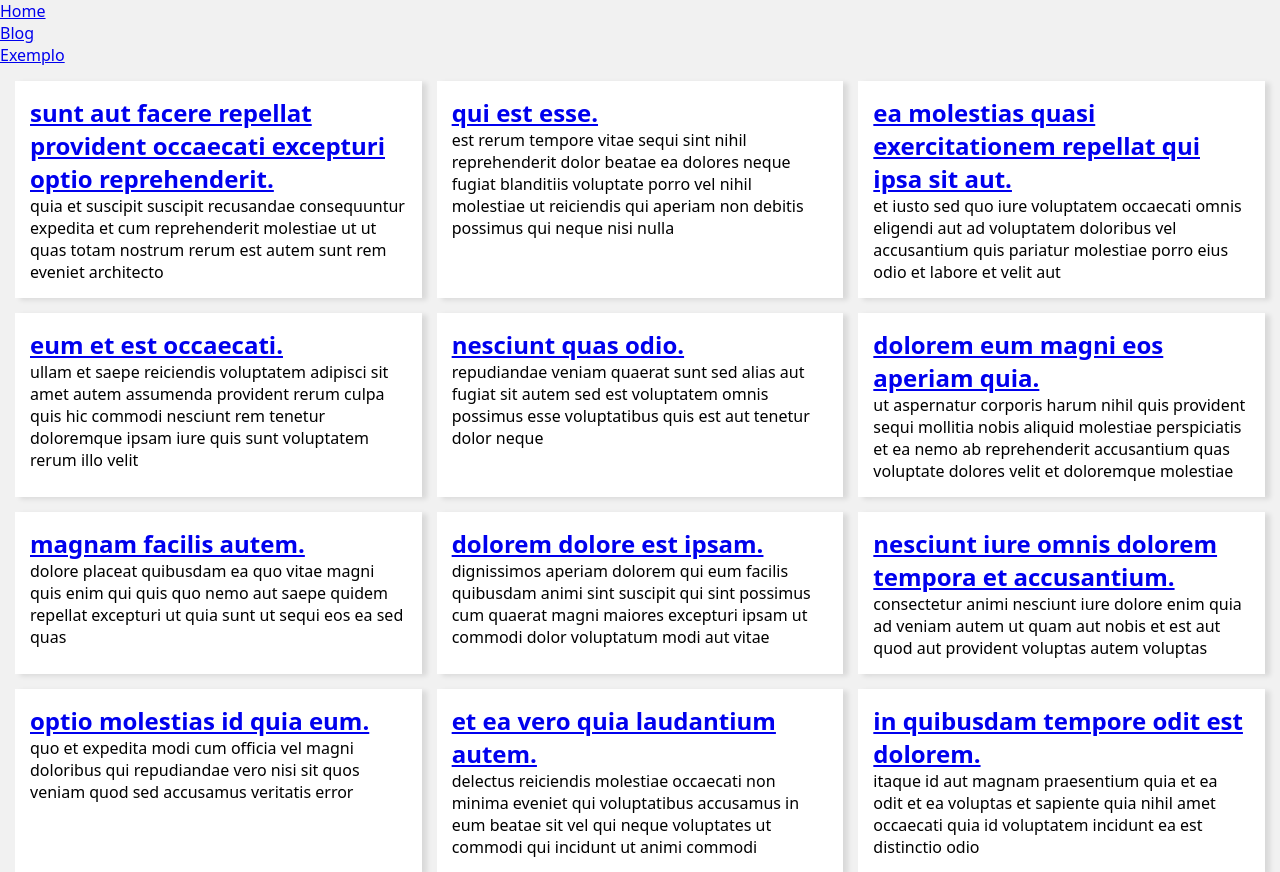
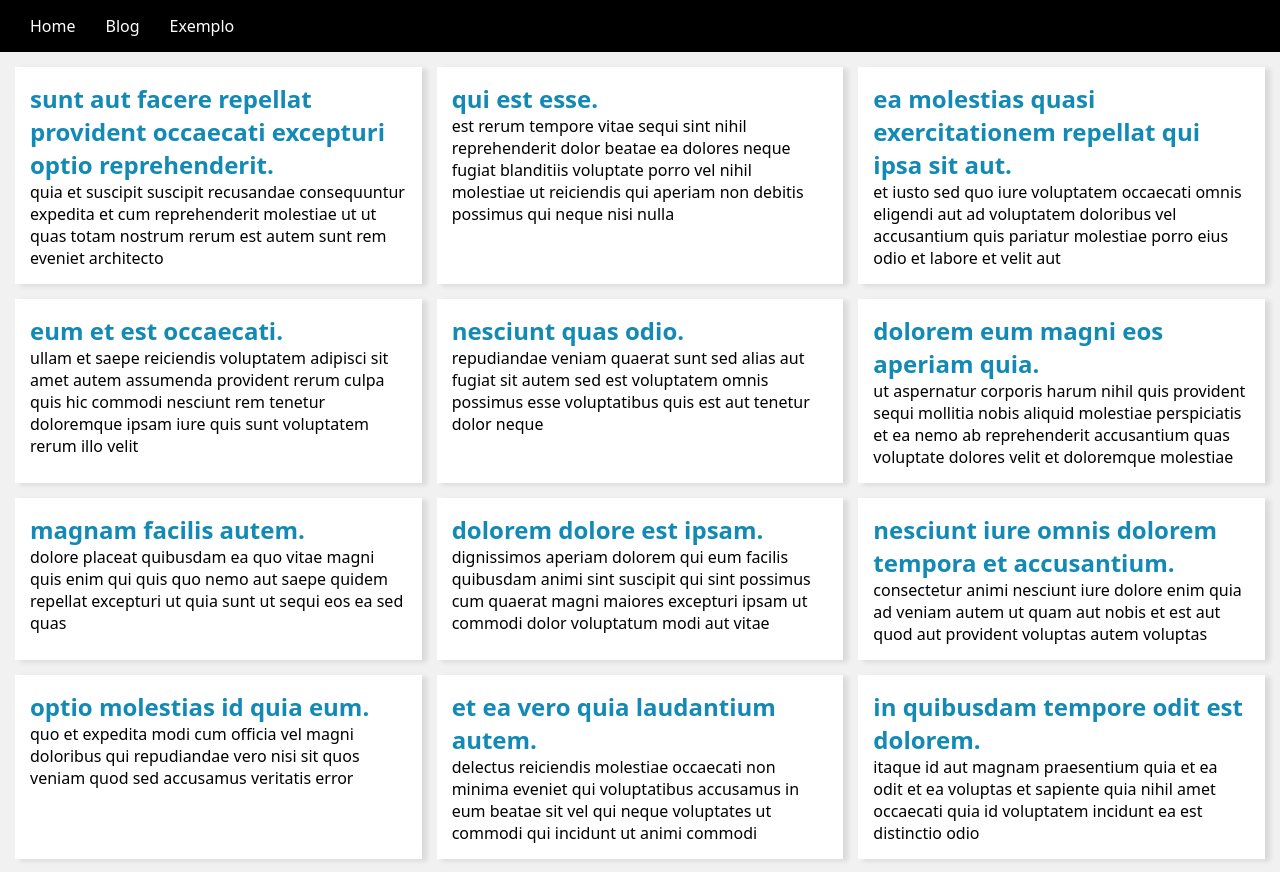
Before and after one commit to leovoltz/django-base, a Django app: page /blog/ in a window 1280 px wide. Shown: the top 872 px of the page. Run offline with Django 4.2, Linux system fonts and the light colour scheme.

Commit message:
estilizando um pouco o blog, ajustado configurações e testado arquivos estaticos com debug off

```diff
--- a/base/global/partials/menu.html
+++ b/base/global/partials/menu.html
@@ -1,5 +1,5 @@
-<nav>
-    <ul>
+<nav class="menu">
+    <ul class="menu__links">
         <li>
             <a href="{% url "home:home" %}">Home</a>
         </li>
--- a/base/static/global/css/style.css
+++ b/base/static/global/css/style.css
@@ -5,6 +5,16 @@
   margin: 0;
   padding: 0;
   box-sizing: border-box;
+}
+
+a{
+    color: rgb(19, 138, 181);
+    text-decoration: none;
+    transition: all 350ms ease-in-out;
+}
+a:hover{
+    font-size: 2.5rem;
+    text-decoration: underline;
 }
 
 html {
@@ -30,6 +40,22 @@ body {
     box-shadow: 5px 2px 5px rgba(0,0,0,0.1);
 }
 
+.menu{
+    background: #000;
+    padding: 0 1.5rem;
+}
+
+.menu__links{
+    list-style: none;
+    display: flex;
+}
+
+.menu__links a{
+    display: block;
+    color: #fff;
+    padding: 1.5rem;
+}
+
 @media (min-width: 600px){
     .content:not(:has(.single-post)){
         grid-template-columns: repeat(auto-fill, minmax(32rem, 1fr));
--- a/blog/views.py
+++ b/blog/views.py
@@ -2,7 +2,7 @@ from typing import Any
 
 from django.shortcuts import render
 from blog.data import posts
-from django.http import HttpRequest
+from django.http import Http404, HttpRequest
 
 
 def blog(request):
@@ -28,7 +28,7 @@ def post(request: HttpRequest, post_id: int):
             break
 
     if found_post is None:
-        raise Exception('Post não existe.')
+        raise Http404('Post não existe.')
 
     context = {
         'post': found_post,
--- a/project/settings.py
+++ b/project/settings.py
@@ -123,6 +123,7 @@ STATIC_URL = 'static/'
 STATICFILES_DIRS = [
     BASE_DIR / 'base' / 'static'
 ]
+STATIC_ROOT = BASE_DIR / 'static_files'
 
 # Default primary key field type
 # https://docs.djangoproject.com/en/4.2/ref/settings/#default-auto-field
```
Also changed, not shown: 1 other file.
